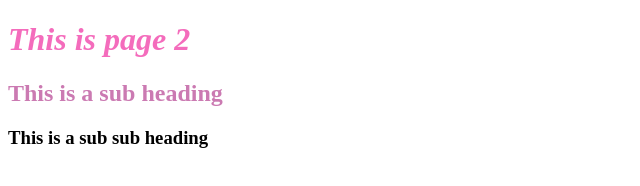
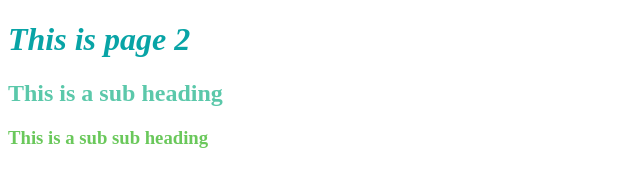
Before and after one commit to lucycarter3/289.101, a plain HTML site: page Styles.html in a window 1280 px wide. Shown: the whole page, without its empty margins (0-640 px from the left). Drawn offline with Linux system fonts and the light colour scheme.

Commit message:
changed heading colours

```diff
--- a/Styles.html
+++ b/Styles.html
@@ -7,15 +7,15 @@
             <style>
 /*      styles paragraph      */
                 .important{
-                    color:#f46cbc;
+                    color:#08a4a6;
                     font-style:italic;
                 }
                 .notasimportant{
-                    color:#cb7ab2;
+                    color:#5bc8aa;
                 }
 
                 .reallynotasimportant{
-                    color:#12a8d3;
+                    color:#6ac85b;
                 }
             </style>
 
@@ -24,7 +24,7 @@
     <body>
        <h1 class="important">This is page 2</h1>
         <h2 class=notasimportant>This is a sub heading</h2>
-        <h3 class=reallynotthatimportant>This is a sub sub heading</h3>
+        <h3 class=reallynotasimportant>This is a sub sub heading</h3>
 
     </body>
 
```
